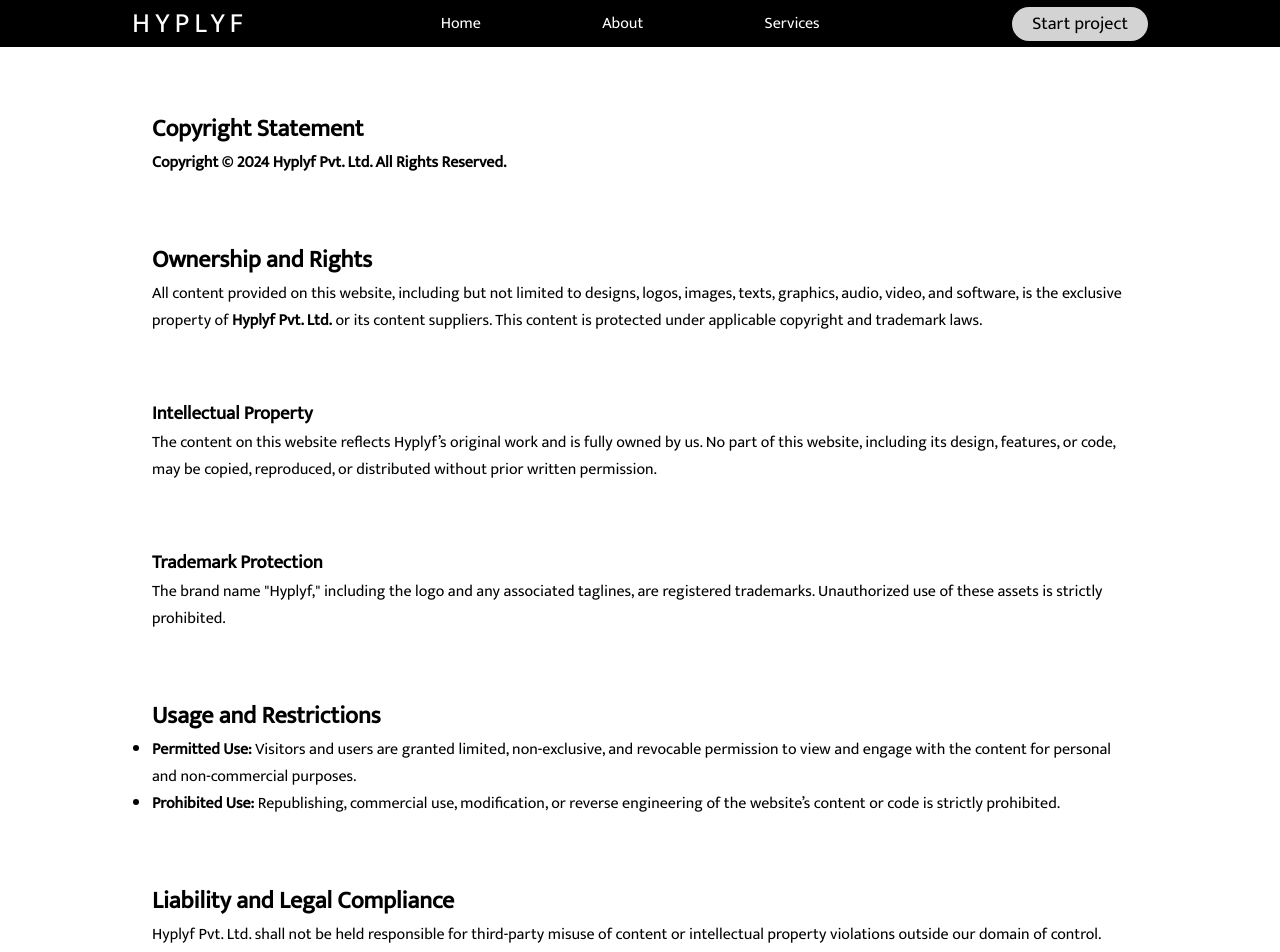
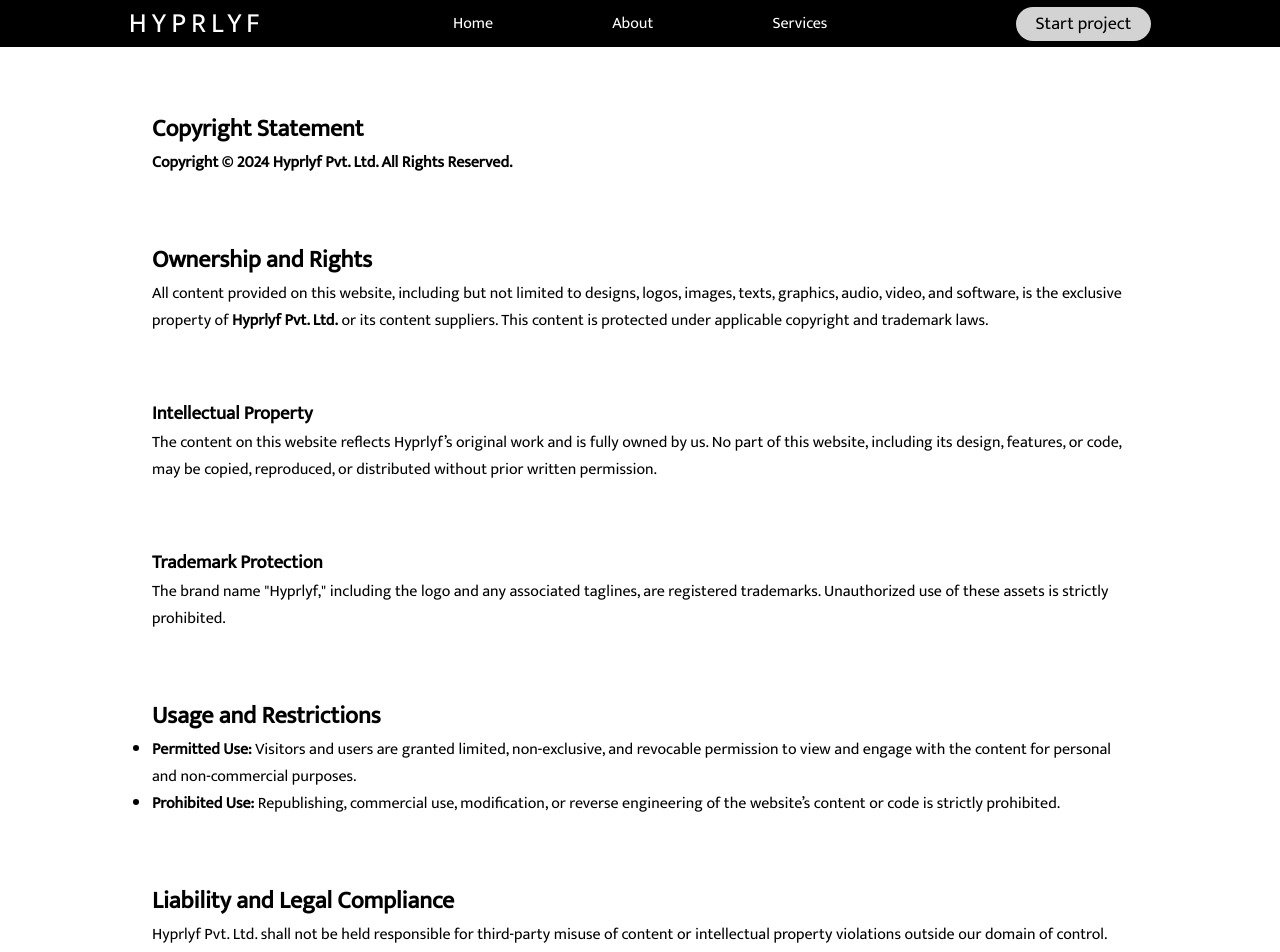
Before and after one commit to hyprlyf/hyprlyf, a plain HTML site: page copyright.html in a window 1280 px wide. Shown: the top 952 px of the page. Drawn offline with Linux system fonts and the light colour scheme.

Commit message:
Update copyright.html

```diff
--- a/copyright.html
+++ b/copyright.html
@@ -3,7 +3,7 @@
 <head>
     <meta charset="UTF-8">
     <meta name="viewport" content="width=device-width, initial-scale=1.0">
-    <title>Copyright Information | HYPLYF</title>
+    <title>Copyright Information | HYPRLYF</title>
     <link rel="stylesheet" href="copyrightstyle.css">
     <link rel="icon" href="favicon/hyp1.jpg" type="image/png">
     <link rel="stylesheet" href="https://cdnjs.cloudflare.com/ajax/libs/font-awesome/4.7.0/css/font-awesome.min.css">
@@ -12,7 +12,7 @@
      <!---navigation--->
      <div class="header">
         <div id="logo">
-            <a href="index.html" id="logoname">HYPLYF</a>
+            <a href="index.html" id="logoname">HYPRLYF</a>
         </div>
         <div id="menu">
             <a href="index.html" id="menu-content">Home</a>
@@ -27,7 +27,7 @@
 
     <div class="header-mob">
         <div id="logo">
-            <a href="index.html" id="logoname">HYPLYF</a>
+            <a href="index.html" id="logoname">HYPRLYF</a>
         </div>
         <div class="lines">
             <div style="font-size:30px;cursor:pointer" onclick="openNav()">
@@ -37,8 +37,7 @@
             </div>
             <div id="mySidenav" class="sidenav">
                 <a href="javascript:void(0)" class="closebtn" onclick="closeNav()">
-                    <div id="line-2"></div>
-                    <div id="line-3"></div>
+                    <i class="fa fa-close"></i>
                 </a>
                 <a href="index.html" id="menu-content">Home</a>
                 <a href="about.html" id="menu-content">About</a> <!--page 1-->
@@ -52,19 +51,19 @@
     <div class="content">
         <section>
         <h1>Copyright Statement</h1>
-        <p><strong>Copyright © 2024 Hyplyf Pvt. Ltd. All Rights Reserved.</strong></p>
+        <p><strong>Copyright © 2024 Hyprlyf Pvt. Ltd. All Rights Reserved.</strong></p>
     </section>
 <section>
         <h2>Ownership and Rights</h2>
-        <p>All content provided on this website, including but not limited to designs, logos, images, texts, graphics, audio, video, and software, is the exclusive property of <strong>Hyplyf Pvt. Ltd.</strong> or its content suppliers. This content is protected under applicable copyright and trademark laws.</p>
+        <p>All content provided on this website, including but not limited to designs, logos, images, texts, graphics, audio, video, and software, is the exclusive property of <strong>Hyprlyf Pvt. Ltd.</strong> or its content suppliers. This content is protected under applicable copyright and trademark laws.</p>
     </section>
     <section>
         <h3>Intellectual Property</h3>
-        <p>The content on this website reflects Hyplyf’s original work and is fully owned by us. No part of this website, including its design, features, or code, may be copied, reproduced, or distributed without prior written permission.</p>
+        <p>The content on this website reflects Hyprlyf’s original work and is fully owned by us. No part of this website, including its design, features, or code, may be copied, reproduced, or distributed without prior written permission.</p>
     </section>
 <section>
         <h3>Trademark Protection</h3>
-        <p>The brand name "Hyplyf," including the logo and any associated taglines, are registered trademarks. Unauthorized use of these assets is strictly prohibited.</p>
+        <p>The brand name "Hyprlyf," including the logo and any associated taglines, are registered trademarks. Unauthorized use of these assets is strictly prohibited.</p>
     </section>
 <section>
         <h2>Usage and Restrictions</h2>
@@ -75,7 +74,7 @@
     </section>
 <section>
         <h2>Liability and Legal Compliance</h2>
-        <p>Hyplyf Pvt. Ltd. shall not be held responsible for third-party misuse of content or intellectual property violations outside our domain of control.</p>
+        <p>Hyprlyf Pvt. Ltd. shall not be held responsible for third-party misuse of content or intellectual property violations outside our domain of control.</p>
     </section>
 <section>
         <h2>Contact and Permissions</h2>
@@ -101,10 +100,10 @@
 
 <div class="footer-6">
     <div id="copy">
-        &copy; 2024 Hyplyf Pvt. Ltd. All Rights Reserved.
+        &copy; 2024 Hyprlyf Pvt. Ltd. All Rights Reserved.
     </div>
     <div id="copy-6">
-        <a href="" id="logoname-1">HYPLYF</a>
+        <a href="" id="logoname-1">HYPRLYF</a>
     </div>
 </div>
 <script>
```
